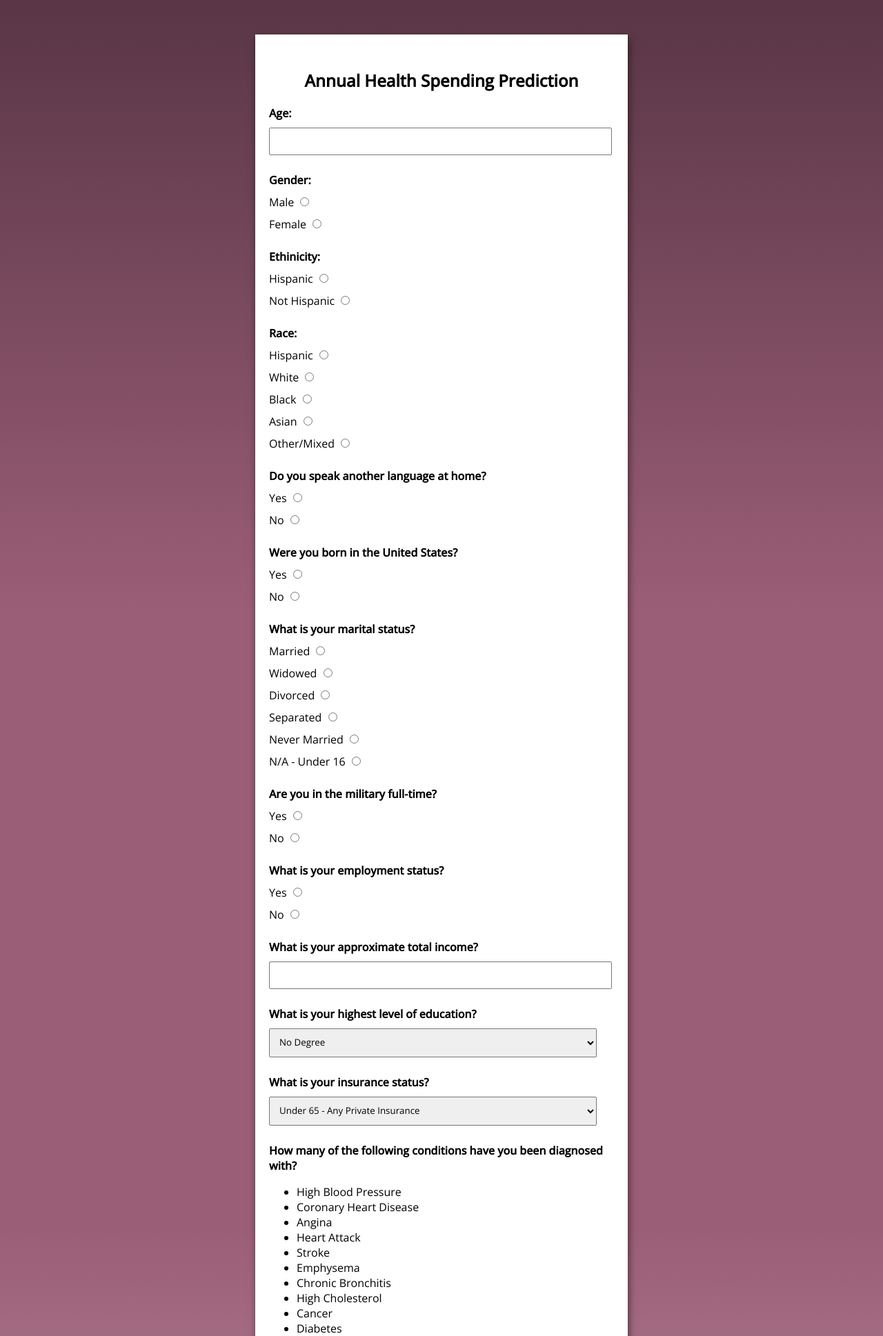
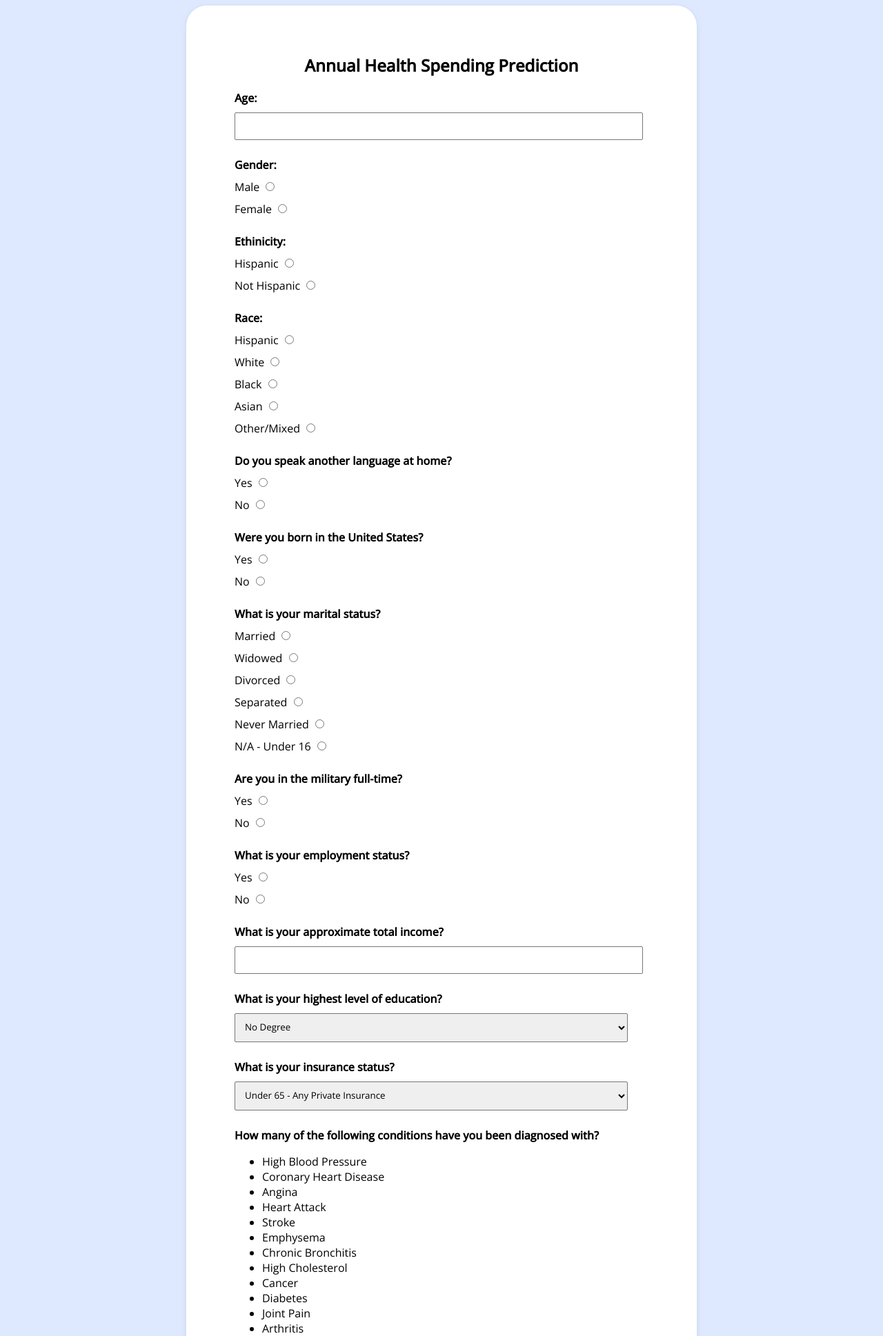
Before and after one commit to malmuntazarharris/medical-expenditure-prediction, a Flask app: page / in a window 1280 px wide. Shown: the top 1937 px of the page at 69% size. Run offline with Flask 2, Linux system fonts and the light colour scheme; parts of the project's set-up code (start-up, migrations or seed data) failed here and were passed over.

Commit message:
Change style, refactor app.py

```diff
--- a/app/app.py
+++ b/app/app.py
@@ -20,13 +20,8 @@ def home():
 @app.route('/predict', methods=['POST'])
 def predict():
     form_values = np.array([int(x) for x in request.form.values()])
-    form_keys = list(request.form.keys())
-
-    app.logger.info('The form values are the following: %s', form_values)
-    app.logger.info('The form keys are the following: %s', form_keys)
-
-    form_df = pd.DataFrame([form_values], columns = form_keys)
-    prediction = math.e ** (pipeline.predict(form_df)) # target value for the model was transform using log(x), this converts them to the original representation
+    form_df = pd.DataFrame([form_values], columns = list(request.form.keys()))
+    prediction = math.e ** (pipeline.predict(form_df)) # target value for the model was transformed using log(x), this converts them to the original representation
     pred_str = "${:,.2f}".format(float(prediction))
 
     return render_template('result.html', prediction_text='Predicted Medical Expenditure per year is {}'.format(pred_str))
--- a/app/static/css/style.css
+++ b/app/static/css/style.css
@@ -1,18 +1,20 @@
 @import url('https://fonts.googleapis.com/css?family=Open+Sans:400,500&display=swap');
 
 body {
-	background: linear-gradient(#593645, #9B5E77, #9B5E77, #C7A3B2);
+	background-color: #dee9ff;
   	background-repeat:no-repeat;
 	font-family: 'Open Sans', sans-serif;
 	text-align: center;
 }
 
 form {
-	background-color: #fff;
-	max-width: 500px;
-	margin: 50px auto;
-	padding: 30px 20px;
-	box-shadow: 2px 5px 10px rgba(0, 0, 0, 0.5);
+    background-color: #fff;
+    max-width: 600px;
+    margin: auto;
+    padding: 50px 70px;
+    border-top-left-radius: 30px;
+    border-top-right-radius: 30px;
+    box-shadow: 0px 2px 10px rgba(0, 0, 0, 0.075);
 }
 
 .form-control {
```
